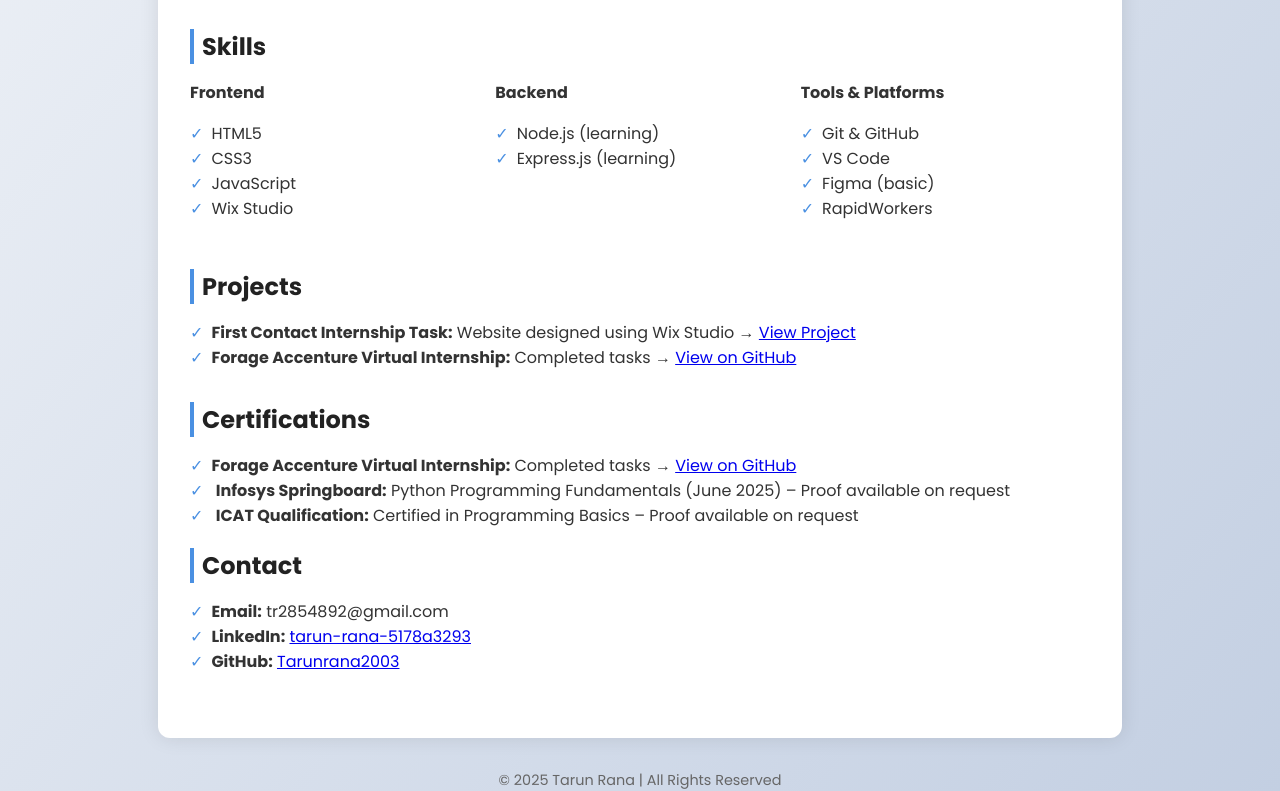
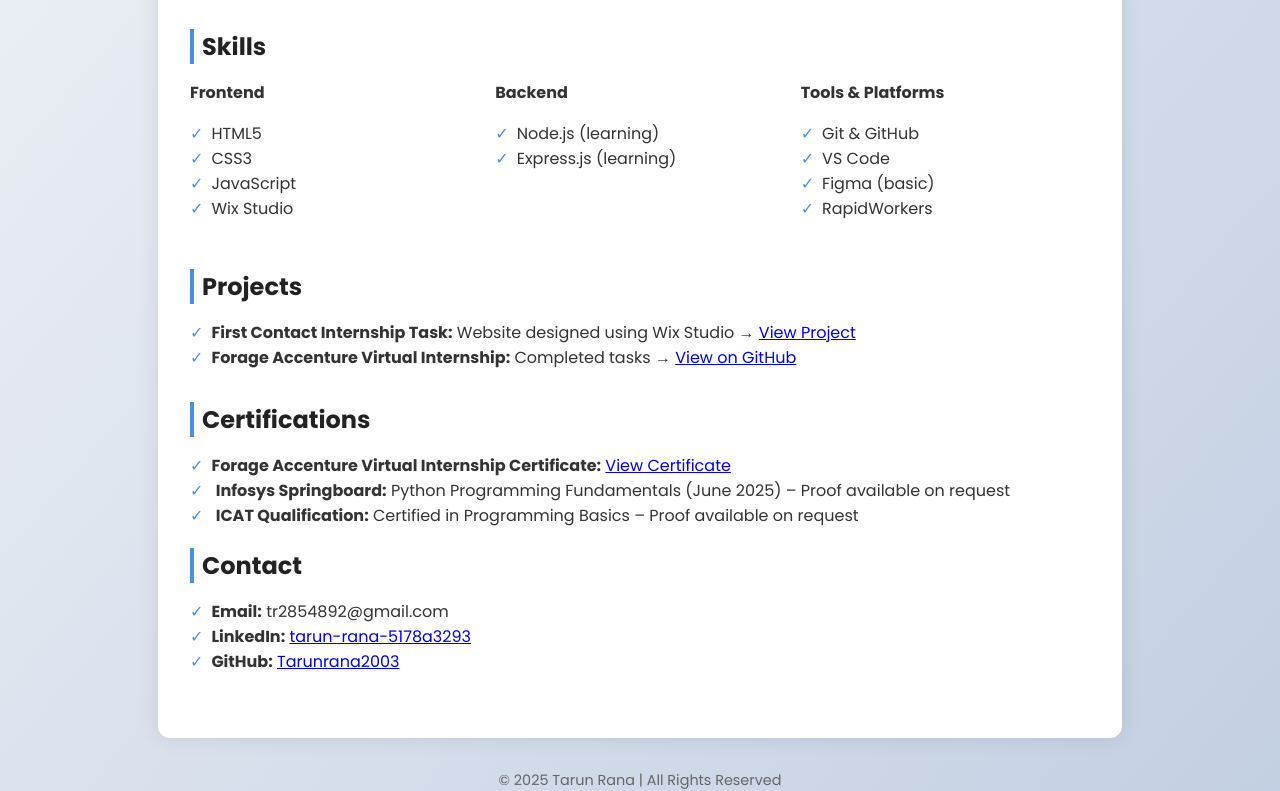
Before and after one commit to Tarunrana2003/portfolio-tarun07, a plain HTML site: page index.html in a window 1280 px wide. Shown: the part 711-1502 px from the top of the page. Drawn offline with Linux system fonts and the light colour scheme.

Commit message:
Added certificate download link in certification section

```diff
--- a/index.html
+++ b/index.html
@@ -174,9 +174,10 @@
     <section>
       <h2>Certifications</h2>
       <ul>
-        <li><strong>Forage Accenture Virtual Internship:</strong> Completed tasks →
-          <a href="https://github.com/Tarunrana2003/portfolio-tarun07" target="_blank">View on GitHub</a>
-        </li>
+       <li><strong>Forage Accenture Virtual Internship Certificate:</strong>
+  <a href="Accenture_Nordics_Internship_Certificate.pdf" target="_blank">View Certificate</a>
+</li>
+
 
 
 
```
